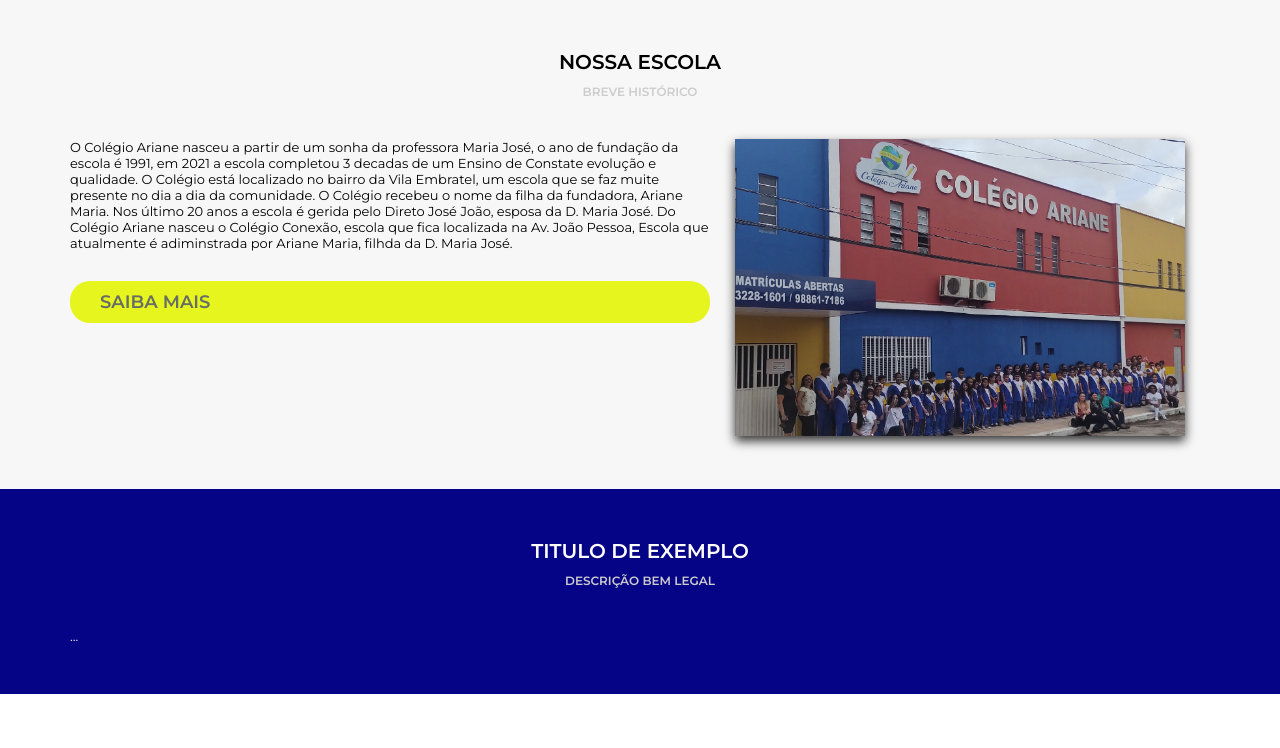
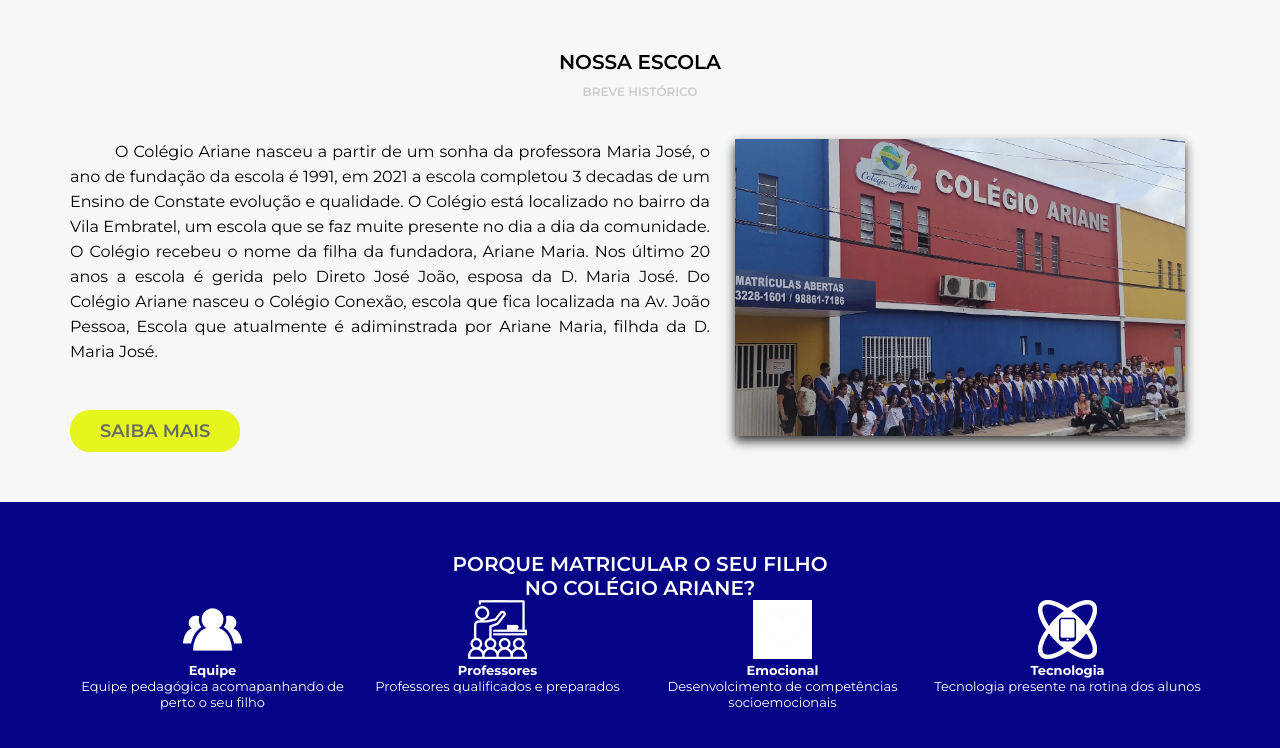
Before and after one commit to jjsjunior3/colegio.ariane, a plain HTML site: page index.html in a window 1280 px wide. Shown: the part 800-1548 px from the top of the page. Before the commit the page ends 1494 px from the top, so only its background shows below. Drawn offline with Linux system fonts and the light colour scheme.

Commit message:
servicos

```diff
--- a/assets/CSS/style.css
+++ b/assets/CSS/style.css
@@ -57,7 +57,7 @@ header {
     border-bottom:5px solid rgb(18, 18, 148);
 }
 .button {
-    display: block;
+    display: inline-block;
     background-color:rgb(230, 245, 29);
     color:rgb(18, 18, 148, 0.6);
     text-transform: uppercase;
@@ -169,3 +169,17 @@ header {
     width: 90%;
     box-shadow: 0px 5px 10px #333;
 }
+.section-historico--left p {
+    font-size: 16px;
+    line-height: 25px;
+    text-align: justify;
+    text-indent: 45px;
+}
+.section-services {
+    display: flex;
+}
+.section-service {
+    flex: 1;
+    text-align: center;
+
+}
--- a/index.html
+++ b/index.html
@@ -51,8 +51,8 @@
                 <div class="section-body">
                     <div class="section-historico">
                         <div class="section-historico--left">
-                            O Colégio Ariane nasceu a partir de um sonha da professora Maria José, o ano de fundação da escola é 1991, em 2021 a escola completou 3 decadas de um Ensino de Constate evolução e qualidade. O Colégio está localizado no bairro da Vila Embratel, um escola que se faz muite presente no dia a dia da comunidade. O Colégio recebeu o nome da filha da fundadora, Ariane Maria. Nos último 20 anos a escola é gerida pelo Direto José João, esposa da D. Maria José. Do Colégio Ariane nasceu o Colégio Conexão, escola que fica localizada na Av. João Pessoa, Escola que atualmente é adiminstrada por Ariane Maria, filhda da D. Maria José.
-
+                            <p>O Colégio Ariane nasceu a partir de um sonha da professora Maria José, o ano de fundação da escola é 1991, em 2021 a escola completou 3 decadas de um Ensino de Constate evolução e qualidade. O Colégio está localizado no bairro da Vila Embratel, um escola que se faz muite presente no dia a dia da comunidade. O Colégio recebeu o nome da filha da fundadora, Ariane Maria. Nos último 20 anos a escola é gerida pelo Direto José João, esposa da D. Maria José. Do Colégio Ariane nasceu o Colégio Conexão, escola que fica localizada na Av. João Pessoa, Escola que atualmente é adiminstrada por Ariane Maria, filhda da D. Maria José.</p>
+                        <br/>
                             <a href="" class="button">Saiba Mais</a>
                         </div>
                         <div class="section-historico--right">
@@ -63,10 +63,29 @@
 
             </section>
             <section class="default blue">
-                <div class="section-title">Titulo de exemplo</div>
-                <div class="section-desc">Descrição bem legal</div>
+                <div class="section-title">Porque Matricular o seu filho<br/>no Colégio Ariane?</div>
                 <div class="section-body">
-                    ...
+                    <div class="section-services">
+                        <div class="section-service">
+                            <img src="assets/images/pessoas.png"/>
+                            <h4>Equipe</h4>
+                            <p>Equipe pedagógica acomapanhando de perto o seu filho</p>
+                        </div>
+                        <div class="section-service">
+                            <img src="assets/images/professor.png"/>
+                            <h4>Professores</h4>
+                            <p>Professores qualificados e preparados</p>
+                        </div>
+                        <div class="section-service">
+                            <img src="assets/images/caração-branco.png"/>
+                            <h4>Emocional</h4>
+                            <p>Desenvolcimento de competências socioemocionais</p>
+                        </div>
+                        <div class="section-service">
+                            <img src="assets/images/tecnologia.png"/>
+                            <h4>Tecnologia</h4>
+                            <p>Tecnologia presente na rotina dos alunos</p>
+                        </div>
                 </div>
 
             </section>
```
Also changed, not shown: assets/images/caração-branco.png (added), assets/images/caração.png (added), assets/images/equipe.jpg (added), assets/images/pessoas.png (added), assets/images/professor.png (added), assets/images/tecnologia.png (added).
